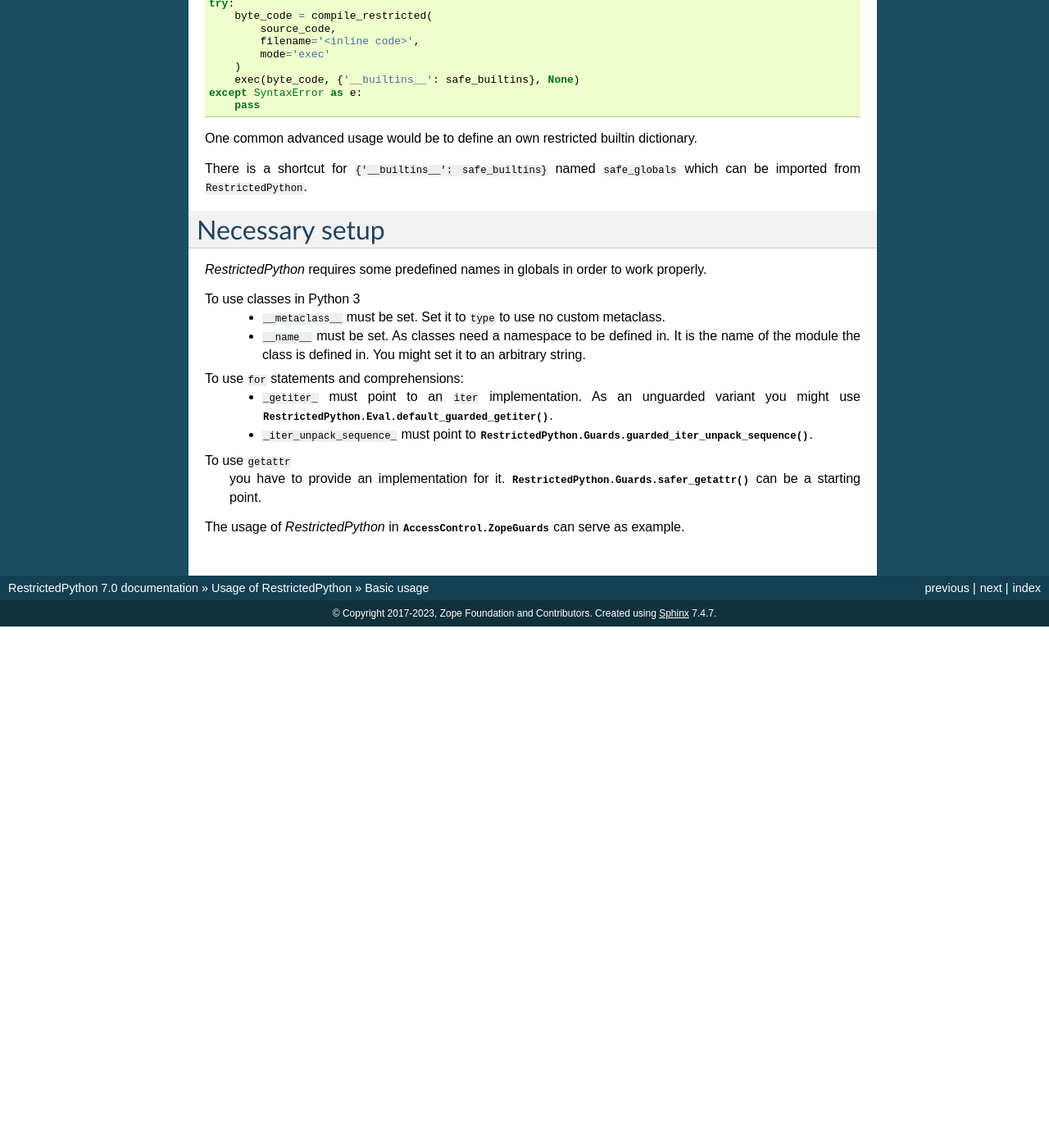
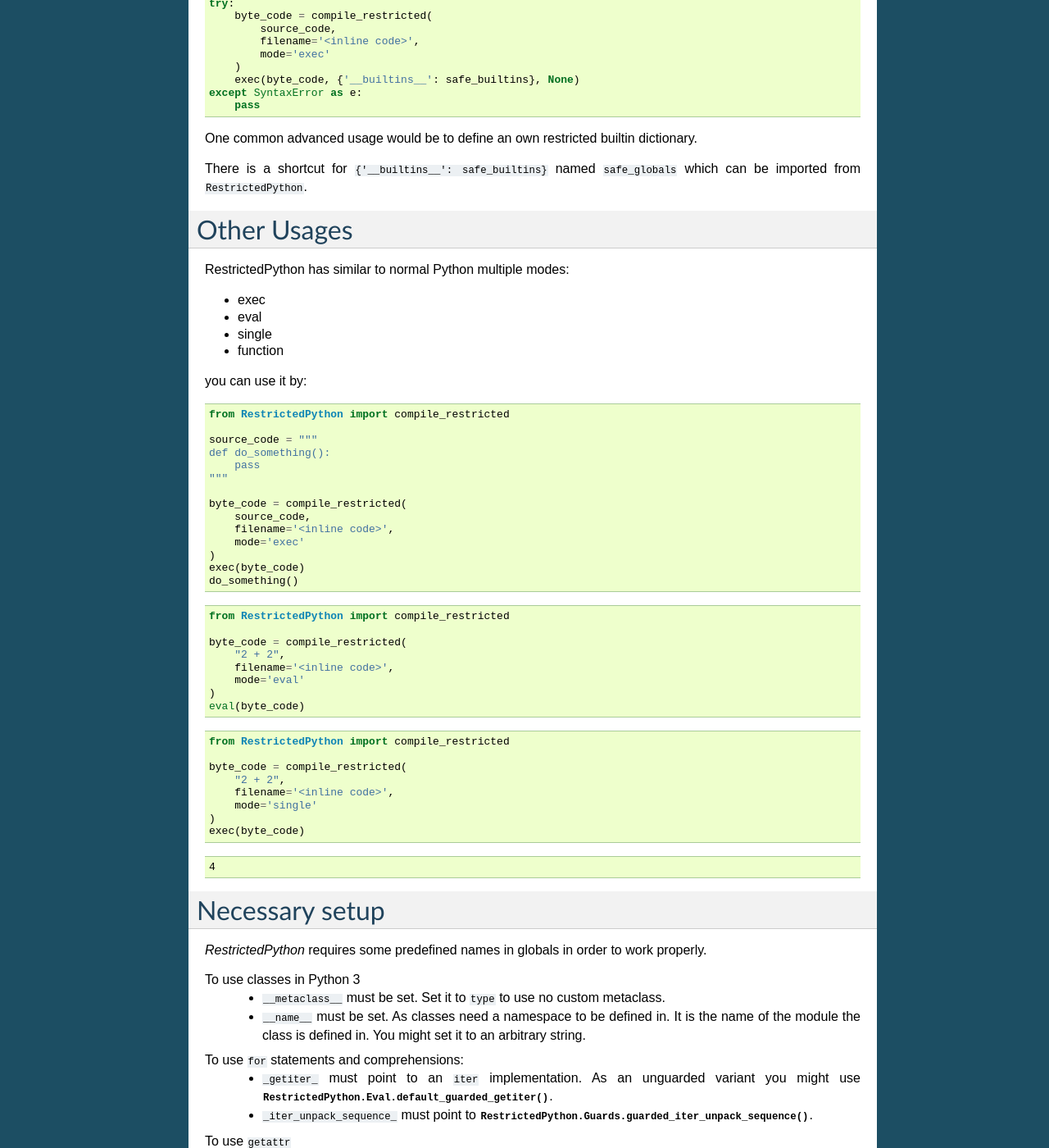
Before and after one commit to zopefoundation/RestrictedPython, a Sphinx documentation site: the page built from docs/usage/basic_usage.rst, in a window 1280 px wide and 1400 px high, scrolled down 1366 px. Shown: the whole window at 82% size. Built offline with Sphinx 7.4.7, drawn with Linux system fonts in a browser that asks for light colours; before the commit the page ends 2130 px from its top, so only the background shows below that.

Commit message:
add a bit dof documentation

```diff
--- a/docs/usage/basic_usage.rst
+++ b/docs/usage/basic_usage.rst
@@ -94,6 +94,62 @@
 
 There is a shortcut for ``{'__builtins__': safe_builtins}`` named ``safe_globals`` which can be imported from ``RestrictedPython``.
 
+Other Usages
+------------
+
+RestrictedPython has similar to normal Python multiple modes:
+
+* exec
+* eval
+* single
+* function
+
+you can use it by:
+
+.. testcode::
+
+    from RestrictedPython import compile_restricted
+
+    source_code = """
+    def do_something():
+        pass
+    """
+
+    byte_code = compile_restricted(
+        source_code,
+        filename='<inline code>',
+        mode='exec'
+    )
+    exec(byte_code)
+    do_something()
+
+.. testcode::
+
+    from RestrictedPython import compile_restricted
+
+    byte_code = compile_restricted(
+        "2 + 2",
+        filename='<inline code>',
+        mode='eval'
+    )
+    eval(byte_code)
+
+
+.. testcode:: single
+
+    from RestrictedPython import compile_restricted
+
+    byte_code = compile_restricted(
+        "2 + 2",
+        filename='<inline code>',
+        mode='single'
+    )
+    exec(byte_code)
+
+.. testoutput:: single
+
+    4
+
 Necessary setup
 ---------------
 
```
